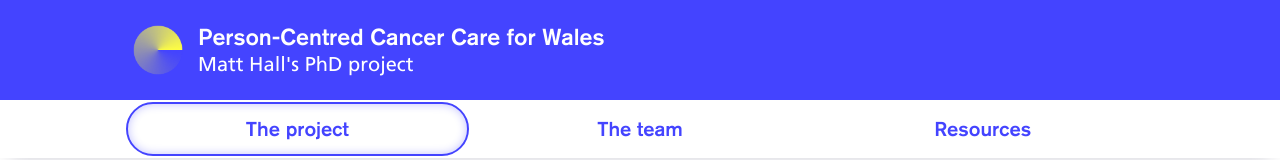
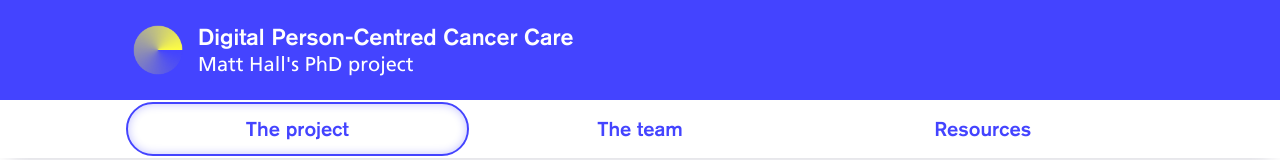
Before and after one commit to mhmatthall/pch.wales, a Next.js app: page / in a window 1280 px wide. Shown: the top 160 px of the page. Built offline with nearby package versions, Linux system fonts and the light colour scheme.

Commit message:
Modify header text

```diff
--- a/src/components/header.jsx
+++ b/src/components/header.jsx
@@ -9,10 +9,10 @@ export default function Header() {
       <div className={style.logo}>
         <img
           src="/img/logo192.png"
-          alt="pch.wales"
+          alt="pch.wales logo"
         />
         <div className={style.logoText}>
-          <h1 className={style.title}>Person-Centred Cancer Care for Wales</h1>
+          <h1 className={style.title}>Digital Person-Centred Cancer Care</h1>
           <h2 className={style.subtitle}>Matt Hall&apos;s PhD project</h2>
         </div>
       </div>
```
